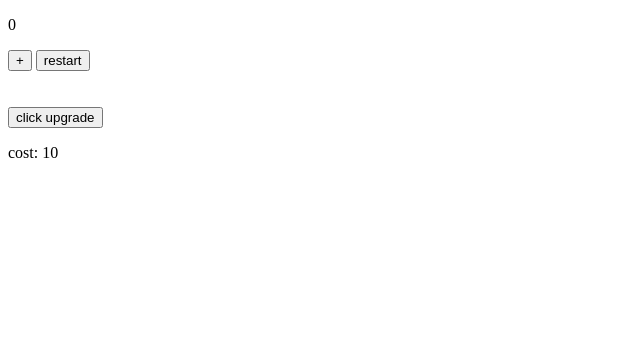
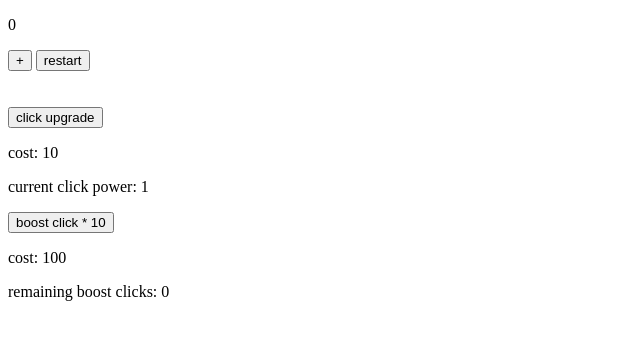
Before and after one commit to Mongolow/simple-clicker-game, a plain HTML site: page index.html in a window 1280 px wide. Both pictures are taken after a click on the button "restart". Shown: the whole page, without its empty margins (0-640 px from the left). Drawn offline with Linux system fonts and the light colour scheme.

Commit message:
added boost clicks

```diff
--- a/index.html
+++ b/index.html
@@ -8,15 +8,29 @@
         var x = 0;
         var multi = 1;
         var click_upgrade_cost = 10;
+        var boost_clicks = 0;
+        var boost_click_cost = 100;
         function add_number() {
-            x = x + multi;
+            if (boost_clicks > 0) {
+                boost_clicks = boost_clicks - 1;
+                x = x + multi * 10;
+                document.getElementById('boost_clicks').innerHTML = "remaining boost clicks: " + boost_clicks;
+                document.getElementById('counter').innerHTML = x;
+            } else {
+                x = x + multi;
             document.getElementById('counter').innerHTML = x;
+            }
         }
         function restart() {
             x = 0;
             multi = 1;
             click_upgrade_cost = 10;
+            boost_clicks = 0;
+            boost_click_cost = 100;
+            document.getElementById('boost_clicks').innerHTML = "remaining boost clicks: " + boost_clicks;
+            document.getElementById('boost_click_cost').innerHTML = "cost: " + boost_click_cost;
             document.getElementById('counter').innerHTML = x;
+            document.getElementById('current_multiplyer').innerHTML = "current click power: " + multi;
             document.getElementById('click_upgrade_cost').innerHTML = "cost:" + " " + click_upgrade_cost;
         }
         function click_upgrade() {
@@ -24,9 +38,25 @@
                 x = x - click_upgrade_cost;
                 multi = multi * 2;
                 document.getElementById('counter').innerHTML = x;
+                document.getElementById('current_multiplyer').innerHTML = "current click power: " + multi;
                 click_upgrade_cost = click_upgrade_cost * 2.2;
                 click_upgrade_cost = Math.round(click_upgrade_cost);
                 document.getElementById('click_upgrade_cost').innerHTML = "cost:" + " " + click_upgrade_cost;
+            } else {
+                alert("not enough money");
+            }
+        }
+        function boost_click() {
+            if (x >= boost_click_cost) {
+                x = x - boost_click_cost;
+                boost_click_cost = boost_click_cost * 2.5 + click_upgrade_cost;
+                boost_click_cost = Math.round(boost_click_cost);
+                document.getElementById('boost_click_cost').innerHTML = "cost: " + " " + boost_click_cost;
+                boost_clicks = boost_clicks + 5;
+                document.getElementById('counter').innerHTML = x;
+                document.getElementById('boost_clicks').innerHTML = "remaining boost clicks: " + boost_clicks;
+            } else {
+                alert("not enough money");
             }
         }
     </script>
@@ -40,5 +70,9 @@
     <br>
     <button id="click_upgrade" onclick="click_upgrade()">click upgrade</button>
     <p id="click_upgrade_cost">cost: 10</p>
+    <p id="current_multiplyer">current click power: 1</p>
+    <button id="boost_click" onclick="boost_click()">boost click * 10</button>
+    <p id="boost_click_cost">cost: 100</p>
+    <p id="boost_clicks">remaining boost clicks: 0</p>
 </body>
 </html>
```
